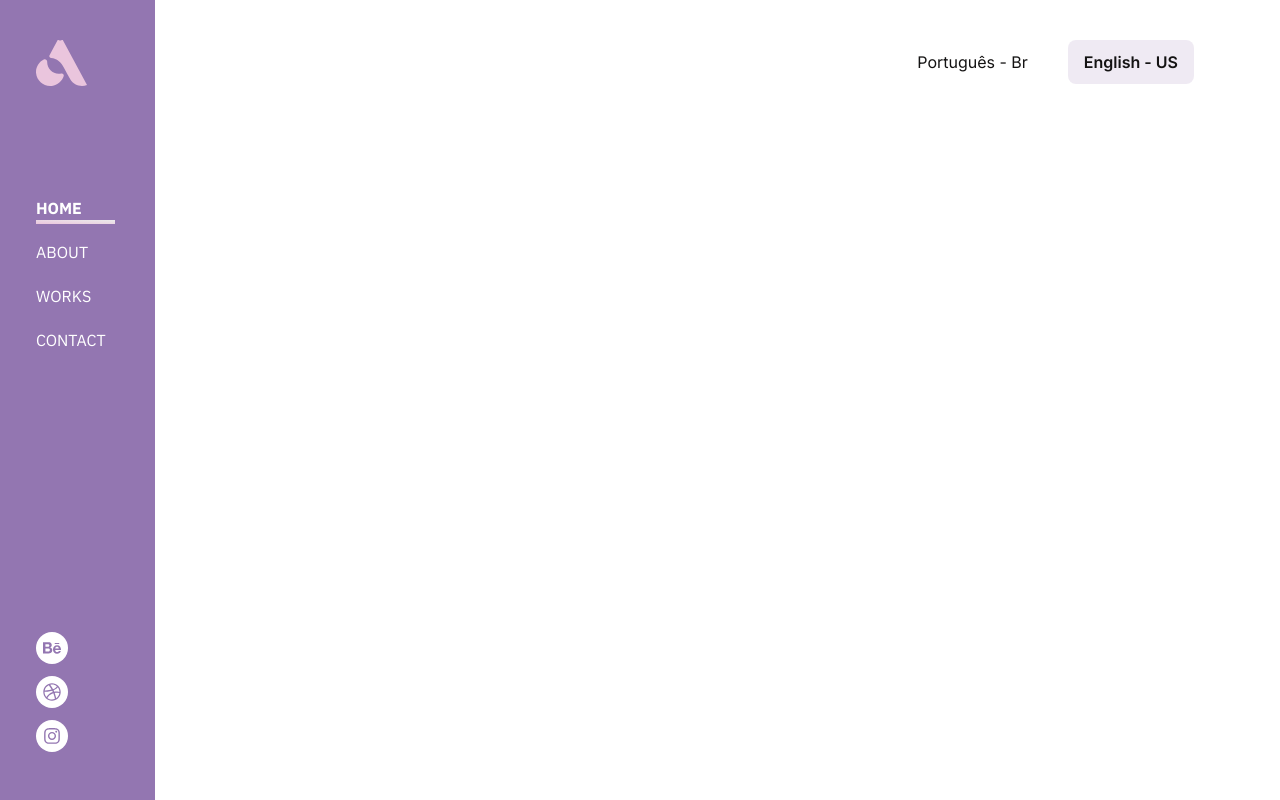
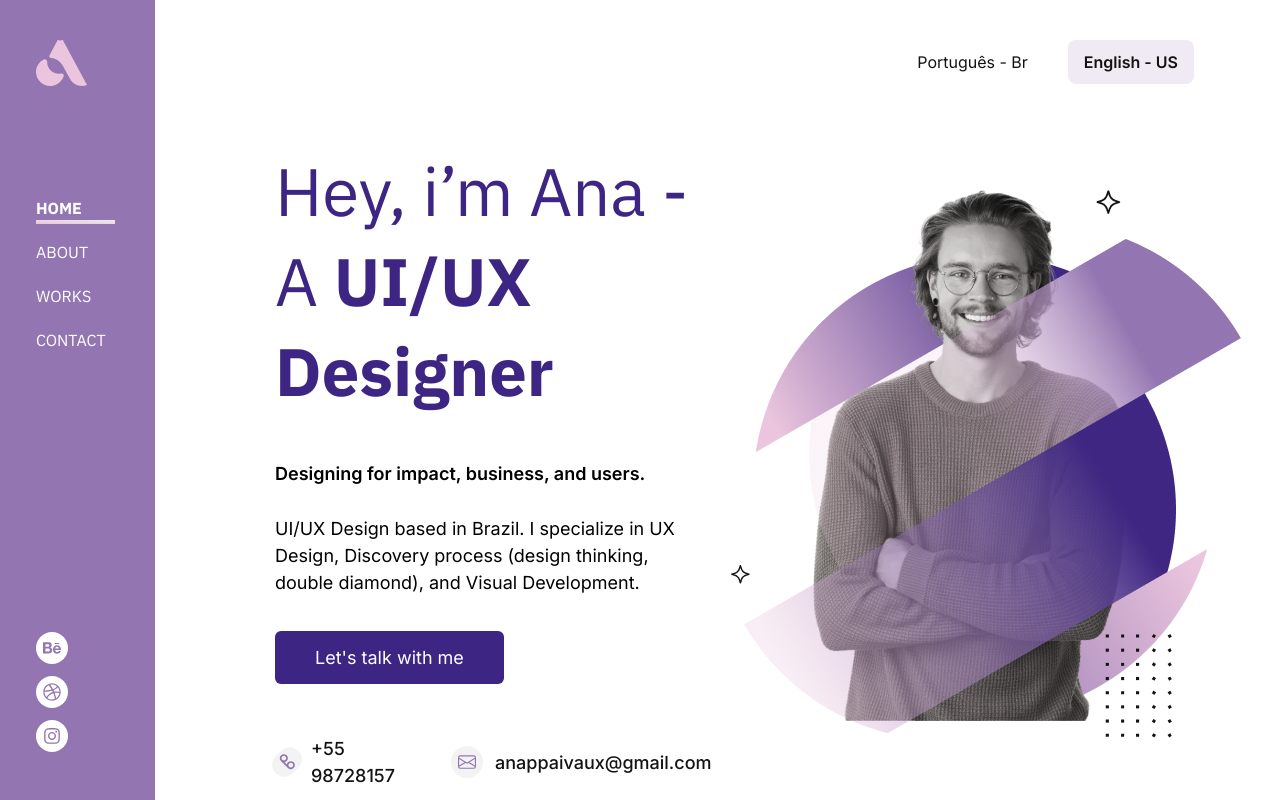
Before and after one commit to vbruno96/ana-portifolio, a Next.js app: page / in a window 1280 px wide. Built offline with nearby package versions, Linux system fonts and the light colour scheme.

Commit message:
feat: create home page desktop layout

```diff
--- a/src/app/page.tsx
+++ b/src/app/page.tsx
@@ -1,3 +1,50 @@
+import Image from 'next/image'
+import Link from 'next/link'
+
+import { FaVoicemail } from 'react-icons/fa6'
+import { BsEnvelope } from 'react-icons/bs'
+
+import heroImg from './assets/hero-image.png'
+
 export default function Home() {
-  return <main></main>
+  return (
+    <section className="flex items-center pt-[3.875rem] 2xl:justify-center">
+      <div className="flex-shrink flex-grow-0 basis-[36.1875rem] text-lg">
+        <h1 className="mb-11 font-ibm text-6xl text-blue">
+          Hey, i’m Ana - A <strong className="font-bold">UI/UX Designer</strong>
+        </h1>
+        <div className="mb-12 [&>*:first-child]:mb-7 [&>*:first-child]:font-semibold">
+          <p>Designing for impact, business, and users.</p>
+          <p>
+            UI/UX Design based in Brazil. I specialize in UX Design, Discovery
+            process (design thinking, double diamond), and Visual Development.
+          </p>
+        </div>
+        <Link
+          href="/contact"
+          className="rounded-md bg-blue px-10 py-4 text-white transition-colors hover:bg-purple"
+        >
+          Let's talk with me
+        </Link>
+        <div className="mt-16 flex items-center gap-12 text-lg font-medium text-black">
+          <Link href="tel:55319987281657" className="flex items-center gap-3">
+            <span className="flex h-8 w-8 rotate-45 items-center justify-center rounded-full bg-black bg-opacity-5 text-purple">
+              <FaVoicemail />
+            </span>
+            +55 98728157
+          </Link>
+          <Link
+            href="mailto:anappaivaux@gmail.com"
+            className="flex items-center gap-3"
+          >
+            <span className="flex h-8 w-8 items-center justify-center rounded-full bg-black bg-opacity-5 text-purple">
+              <BsEnvelope />
+            </span>
+            anappaivaux@gmail.com
+          </Link>
+        </div>
+      </div>
+      <Image src={heroImg} alt="Pessoa de braços cruzados sorindo" />
+    </section>
+  )
 }
--- a/tailwind.config.ts
+++ b/tailwind.config.ts
@@ -10,7 +10,7 @@ const config: Config = {
     colors: {
       pink: '#EAC5DD',
       purple: '#9376B1',
-      blue: '#3E2682',
+      blue: '#3D2683',
       brown: '#A9948F',
       white: '#FFF',
       black: '#141313',
```
Also changed, not shown: src/app/assets/hero-image.png (added).
